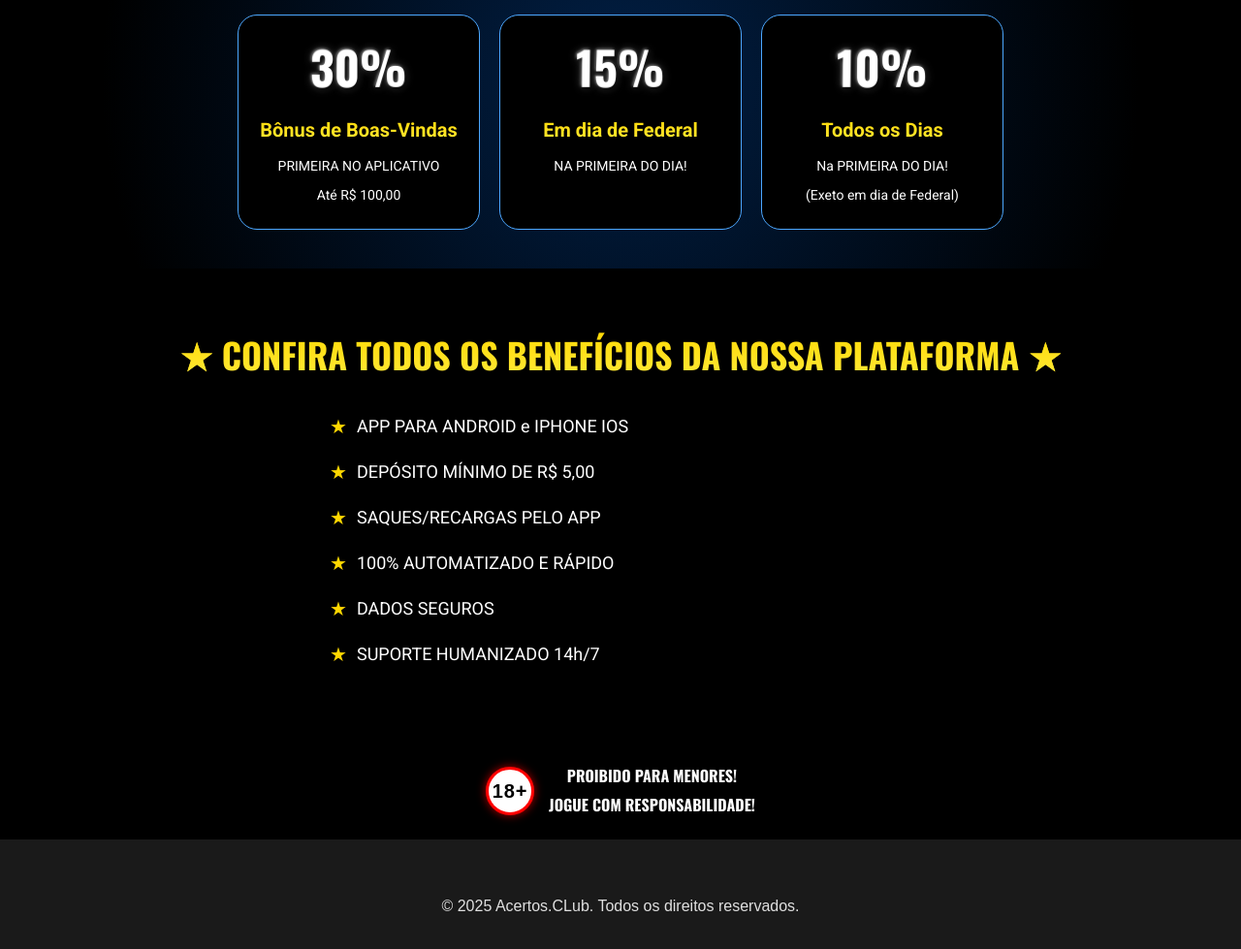
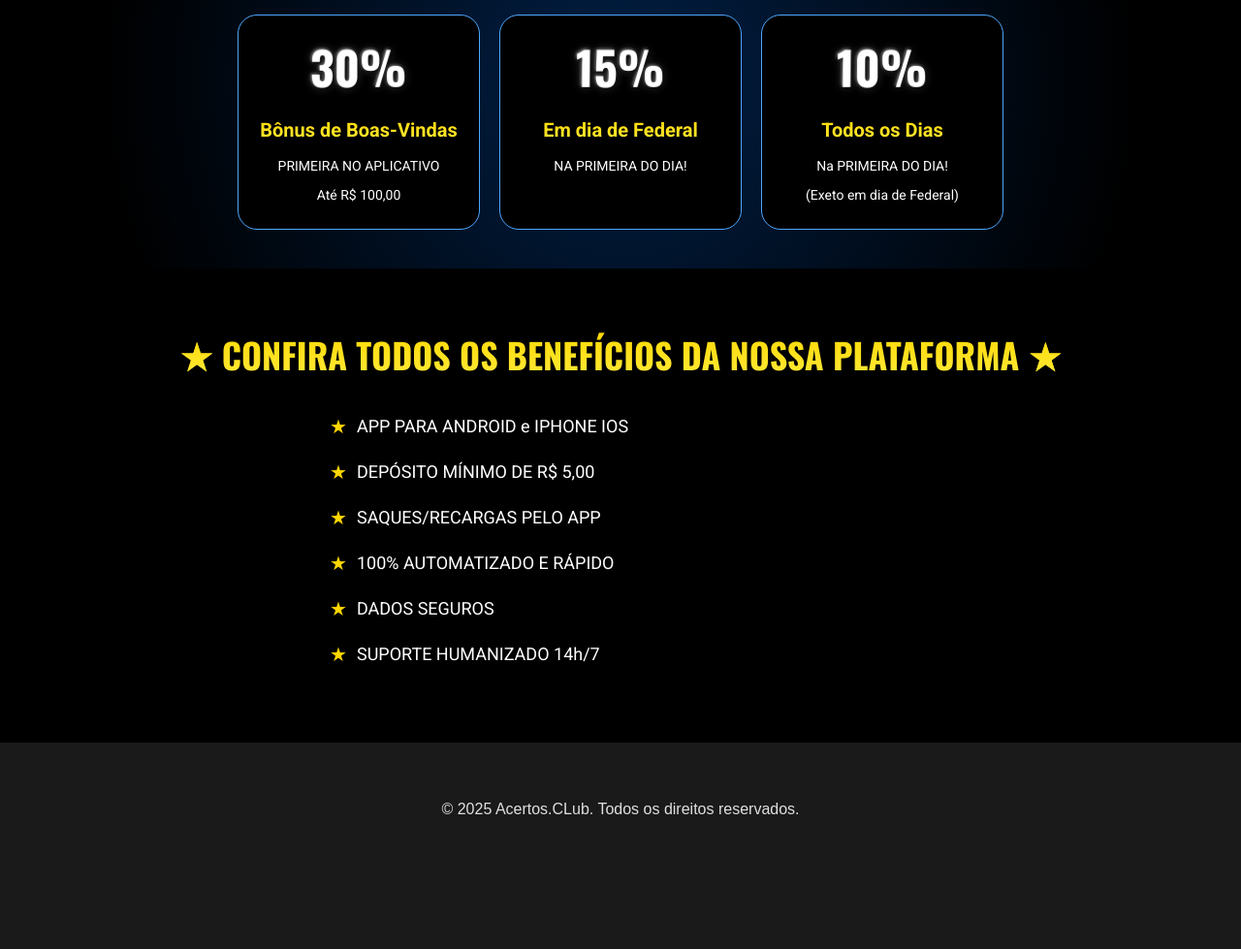
Before and after one commit to AcertosOnline/appacertos.club, a plain HTML site: page index.html in a window 1280 px wide. Shown: the part 1255-2234 px from the top of the page at 97% size. After the commit the page ends 2159 px from the top, so only its background shows below. Drawn offline with Linux system fonts and the light colour scheme.

Commit message:
Update index.html

```diff
--- a/index.html
+++ b/index.html
@@ -169,21 +169,6 @@
             <li>SUPORTE HUMANIZADO 14h/7</li>
         </ul>
     </section>
-
-<section id="responsabilidade">
-    <div class="content-container fade-in">
-        <div class="plus-18-container">
-            <div class="plus-18">
-                <span class="number-18">18+</span>
-            </div>
-        </div>
-        <div class="responsa-textos">
-            <p>PROIBIDO PARA MENORES!</p>
-            <p>JOGUE COM RESPONSABILIDADE!</p>
-        </div>
-    </div>
-</section>
-
 <a href="https://app.acertos.club/pr/fC7hpda9" class="floating-button">
     QUERO ME CADASTRAR!
 </a>
```
